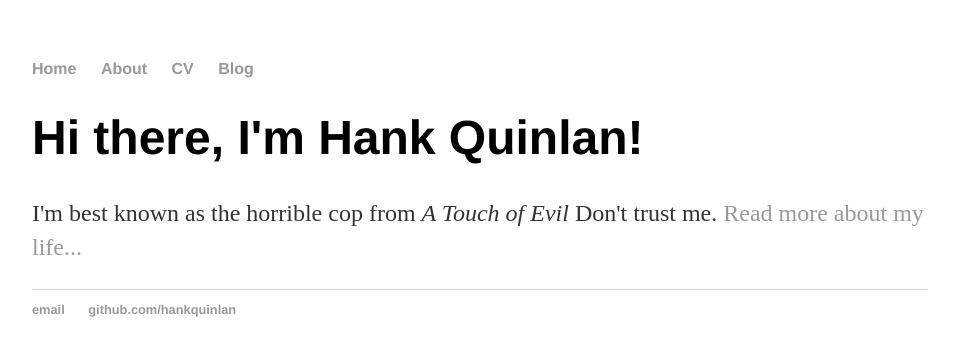
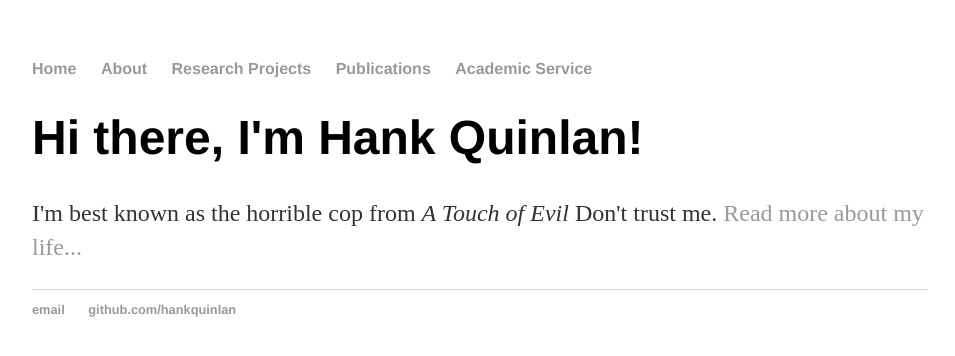
Before and after one commit to mansoure/mansoure.github.io, a Jekyll site: the page built from index.html, in a window 1280 px wide. Shown: the top 356 px of the page, without its empty margins (160-1115 px from the left). Built offline with Jekyll 4.4.1, drawn with Linux system fonts in a browser that asks for light colours.

Commit message:
Update default.html

```diff
--- a/_layouts/default.html
+++ b/_layouts/default.html
@@ -10,8 +10,11 @@
 	    		<ul>
 	        		<li><a href="/">Home</a></li>
 		        	<li><a href="/about">About</a></li>
-	        		<li><a href="/cv">CV</a></li>
-	        		<li><a href="/blog">Blog</a></li>
+				<li><a href="/research">Research Projects</a></li>
+				<li><a href="/publications">Publications</a></li>
+				<li><a href="/service">Academic Service</a></li>
+	        		<!--li><a href="/cv">CV</a></li-->
+	        		<!--li><a href="/blog">Blog</a></li-->
 	    		</ul>
 			</nav>
 			<div class="container">
```
